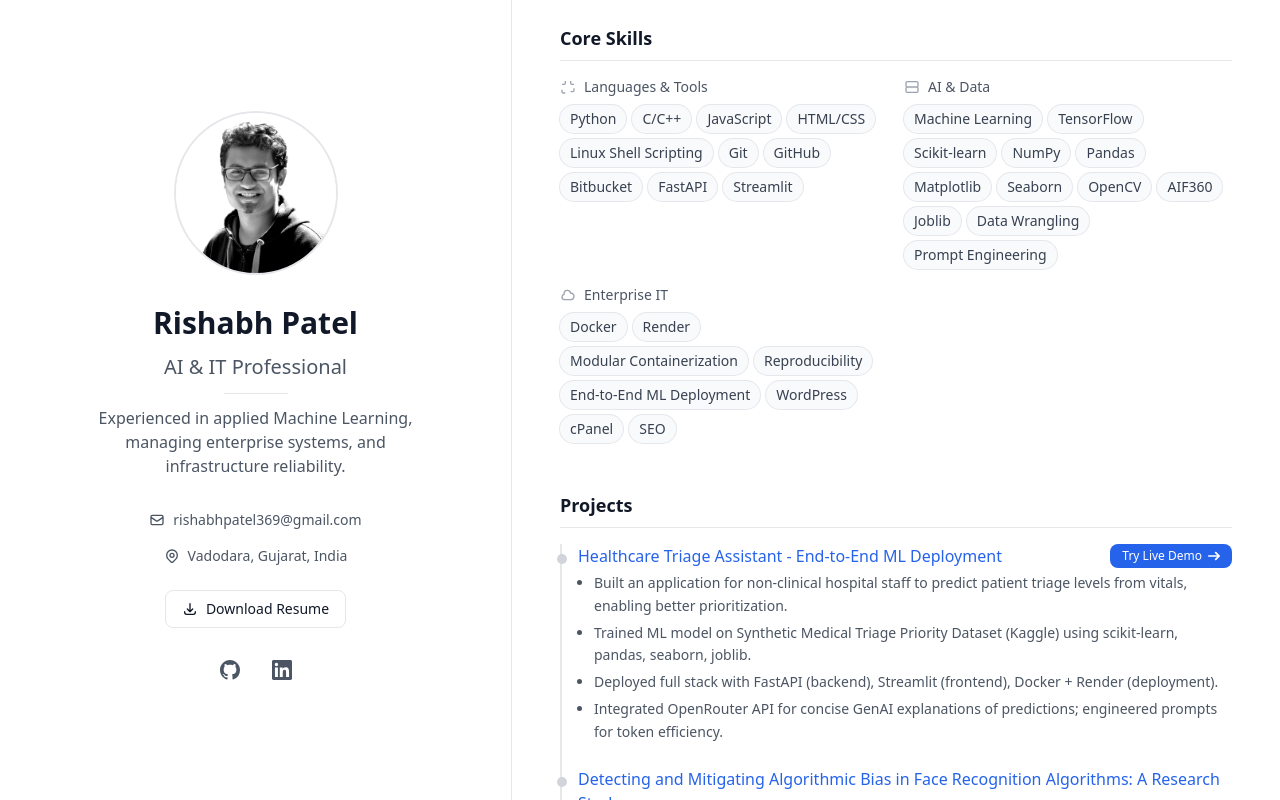
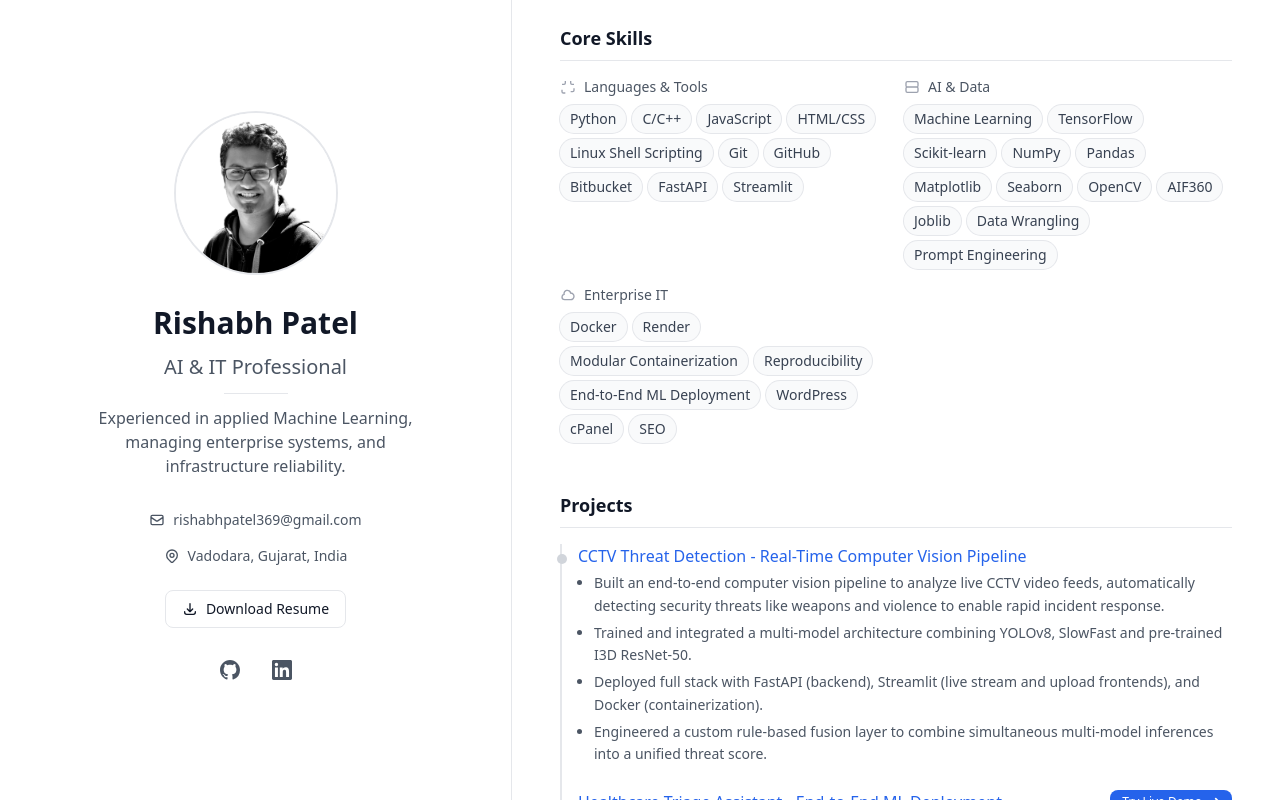
Before and after one commit to rishabhpatel9/Portfolio, a Next.js app in the folder minimalist-portfolio-template/: page / in a window 1280 px wide. Built offline with nearby package versions, Linux system fonts and the light colour scheme.

Commit message:
added new project and updated resume

```diff
--- a/minimalist-portfolio-template/app/components/ProjectsSection.tsx
+++ b/minimalist-portfolio-template/app/components/ProjectsSection.tsx
@@ -1,5 +1,15 @@
 const ProjectsSection = () => {
     const projects = [
+        {
+            title: 'CCTV Threat Detection - Real-Time Computer Vision Pipeline',
+            url: 'https://github.com/rishabhpatel9/CCTV-Threat-Detection',
+            highlights: [
+                'Built an end-to-end computer vision pipeline to analyze live CCTV video feeds, automatically detecting security threats like weapons and violence to enable rapid incident response.',
+                'Trained and integrated a multi-model architecture combining YOLOv8, SlowFast and pre-trained I3D ResNet-50.',
+                'Deployed full stack with FastAPI (backend), Streamlit (live stream and upload frontends), and Docker (containerization).',
+                'Engineered a custom rule-based fusion layer to combine simultaneous multi-model inferences into a unified threat score.',
+            ]
+        },
         {
             title: 'Healthcare Triage Assistant - End-to-End ML Deployment',
             url: 'https://github.com/rishabhpatel9/Healthcare-Triage-Assistant',
```
Also changed, not shown: 1 other file (tests, documents, lock files or other folders).
